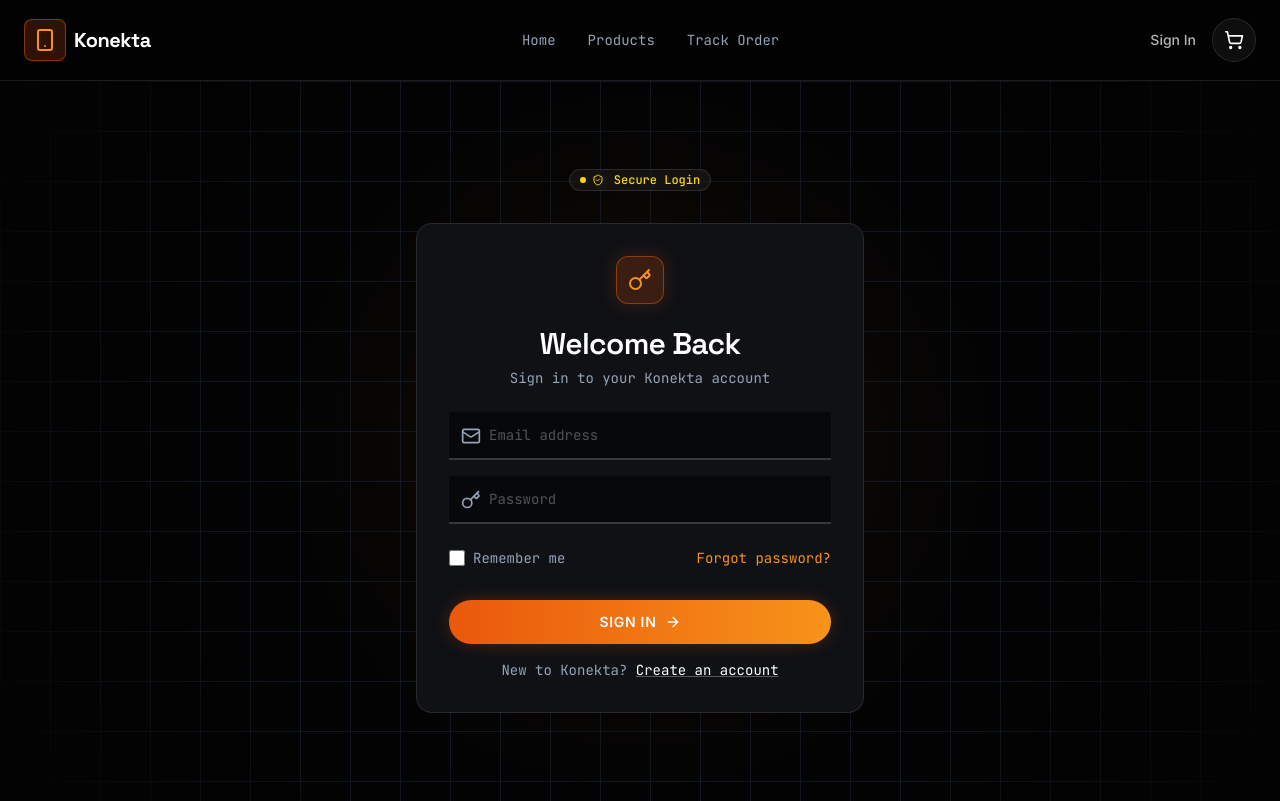
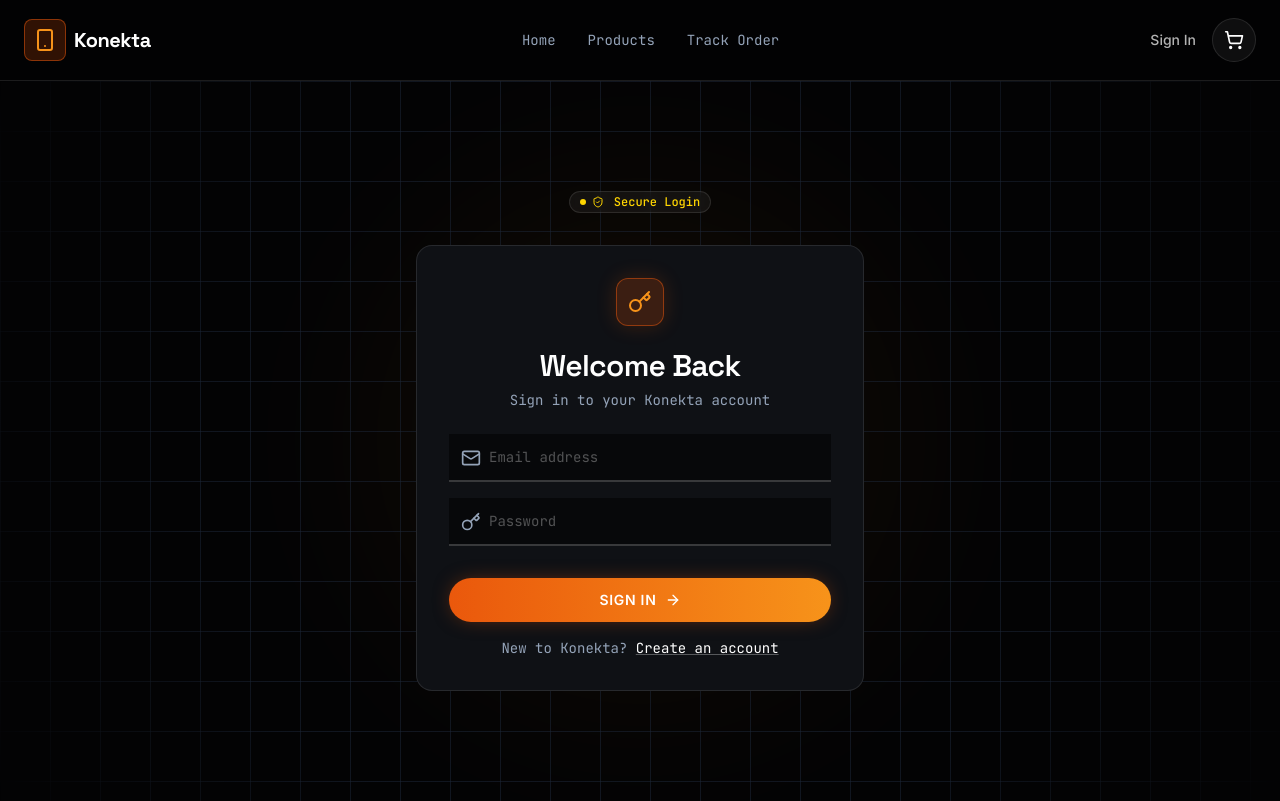
Before and after one commit to JujusCode/integ-x-adet, a React (Vite) app in the folder frontend/: page /login in a window 1280 px wide. Built offline with nearby package versions, Linux system fonts and the light colour scheme.

Commit message:
removed remember me and forgot pass feature

```diff
--- a/frontend/src/pages/Login.jsx
+++ b/frontend/src/pages/Login.jsx
@@ -116,24 +116,6 @@
                   {errorMsg}
                 </p>
               )}
-
-              <div className="flex items-center justify-between text-sm font-mono">
-                <label className="flex items-center gap-2 cursor-pointer group">
-                  <input
-                    type="checkbox"
-                    className="w-4 h-4 rounded border-white/20 bg-black/50 text-[#F7931A] focus:ring-[#F7931A] focus:ring-offset-0 transition-colors"
-                  />
-                  <span className="text-[#94A3B8] group-hover:text-white transition-colors">
-                    Remember me
-                  </span>
-                </label>
-                <a
-                  href="#"
-                  className="text-[#F7931A] hover:text-[#FFD600] transition-colors hover:underline"
-                >
-                  Forgot password?
-                </a>
-              </div>
             </CardContent>
 
             <CardFooter className="flex-col gap-4 pb-8">
```
